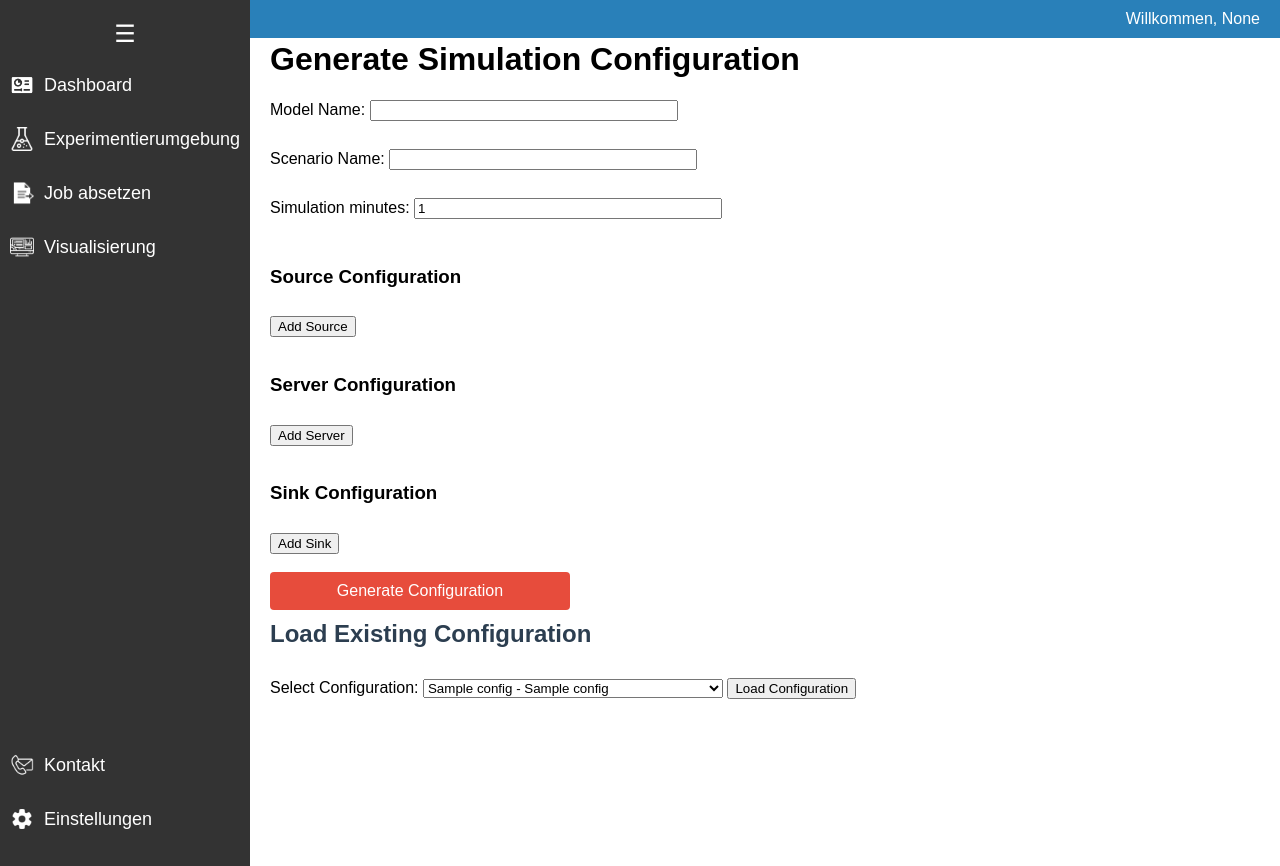
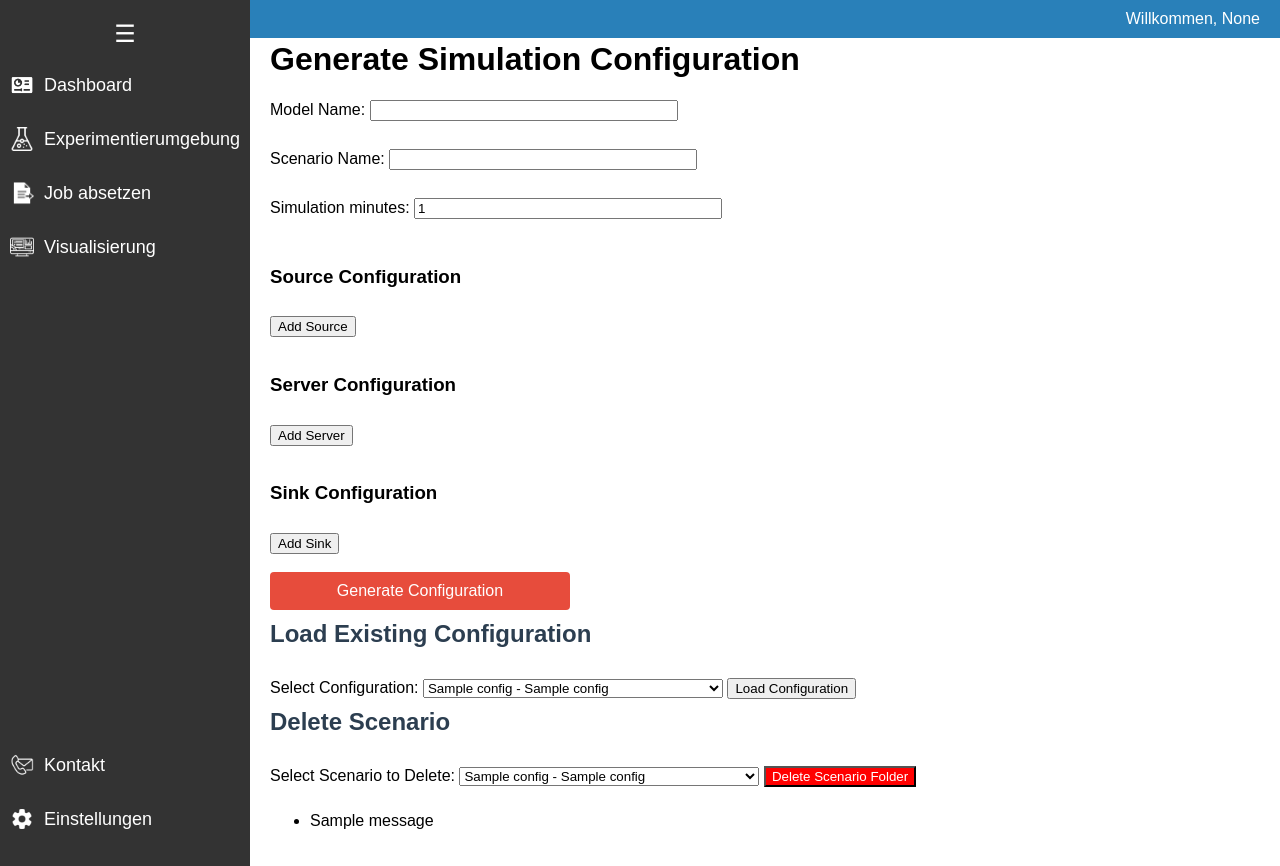
Before and after one commit to Tomstaib/SEP_DMPG, a Flask app: template src/util/flask/templates/experimental_environment.html in a window 1280 px wide. Run offline with Flask 3, Linux system fonts and the light colour scheme; the template is opened without the code that fills it: most values are stand-ins (such as "Sample title", 1, 10 or a date in 2020); one stand-in notice (Sample message) is shown.

```diff
--- a/src/util/flask/app.py
+++ b/src/util/flask/app.py
@@ -1,4 +1,5 @@
 import logging
+import shutil
 from functools import wraps
 from flask import Flask, request, redirect, url_for, flash, render_template, session, jsonify, send_from_directory
 from werkzeug.utils import secure_filename
@@ -482,6 +483,23 @@ def load_configuration():
         return redirect(url_for('experimental_environment'))
 
 
+@app.route('/delete_scenario', methods=['POST'])
+def delete_scenario():
+    scenario_folder = request.form.get('scenario_delete')
+
+    # Check if the file exists and delete it
+    if scenario_folder and os.path.exists(scenario_folder):
+        try:
+            shutil.rmtree(scenario_folder)
+            flash(f"Configuration {scenario_folder} deleted successfully.", 'success')
+        except Exception as e:
+            flash(f"An error occurred while deleting the configuration: {str(e)}", 'error')
+    else:
+        flash(f"Selected configuration file {(scenario_folder)} does not exist.", 'error')
+
+    return redirect(url_for('experimental_environment'))
+
+
 @app.route('/receive_runtime_prediction', methods=['POST'])
 def receive_runtime_prediction():
     data = request.get_json() #Message saved as json
--- a/src/util/flask/environment.py
+++ b/src/util/flask/environment.py
@@ -9,10 +9,14 @@ from tkinter import Tk
 from tkinter.filedialog import askdirectory
 from getpass import getpass
 from paramiko import SSHClient
+from scp import SCPClient
 from flask import session
 import stat
 
 from ssh_setup import setup_ssh_connection, close_ssh_connection
+
+
+
 
 
 # Function to transfer a folder using SFTP
--- a/src/util/flask/templates/experimental_environment.html
+++ b/src/util/flask/templates/experimental_environment.html
@@ -925,6 +925,27 @@ function formDataToConfigData(formData) {
     </select>
     <button type="submit">Load Configuration</button>
 </form>
+<h2>Delete Scenario</h2>
+<form action="{{ url_for('delete_scenario') }}" method="POST" id="deleteScenario">
+    <label for="scenario_delete">Select Scenario to Delete:</label>
+    <select id="scenario_delete" name="scenario_delete">
+        {% for config in configurations %}
+        <option value="user/{{ session.username }}/{{ config.model_name }}/{{ config.scenario_name }}">
+            {{ config.model_name }} - {{ config.scenario_name }}
+        </option>
+        {% endfor %}
+    </select>
+    <button type="submit" class="delete-btn" style="background-color: red; color: white;">Delete Scenario Folder</button>
+</form>
+{% with messages = get_flashed_messages(with_categories=true) %}
+    {% if messages %}
+        <ul class="flashes">
+        {% for category, message in messages %}
+            <li class="{{ category }}">{{ message }}</li>
+        {% endfor %}
+        </ul>
+    {% endif %}
+{% endwith %}
 
 
 {% endblock %}
```
